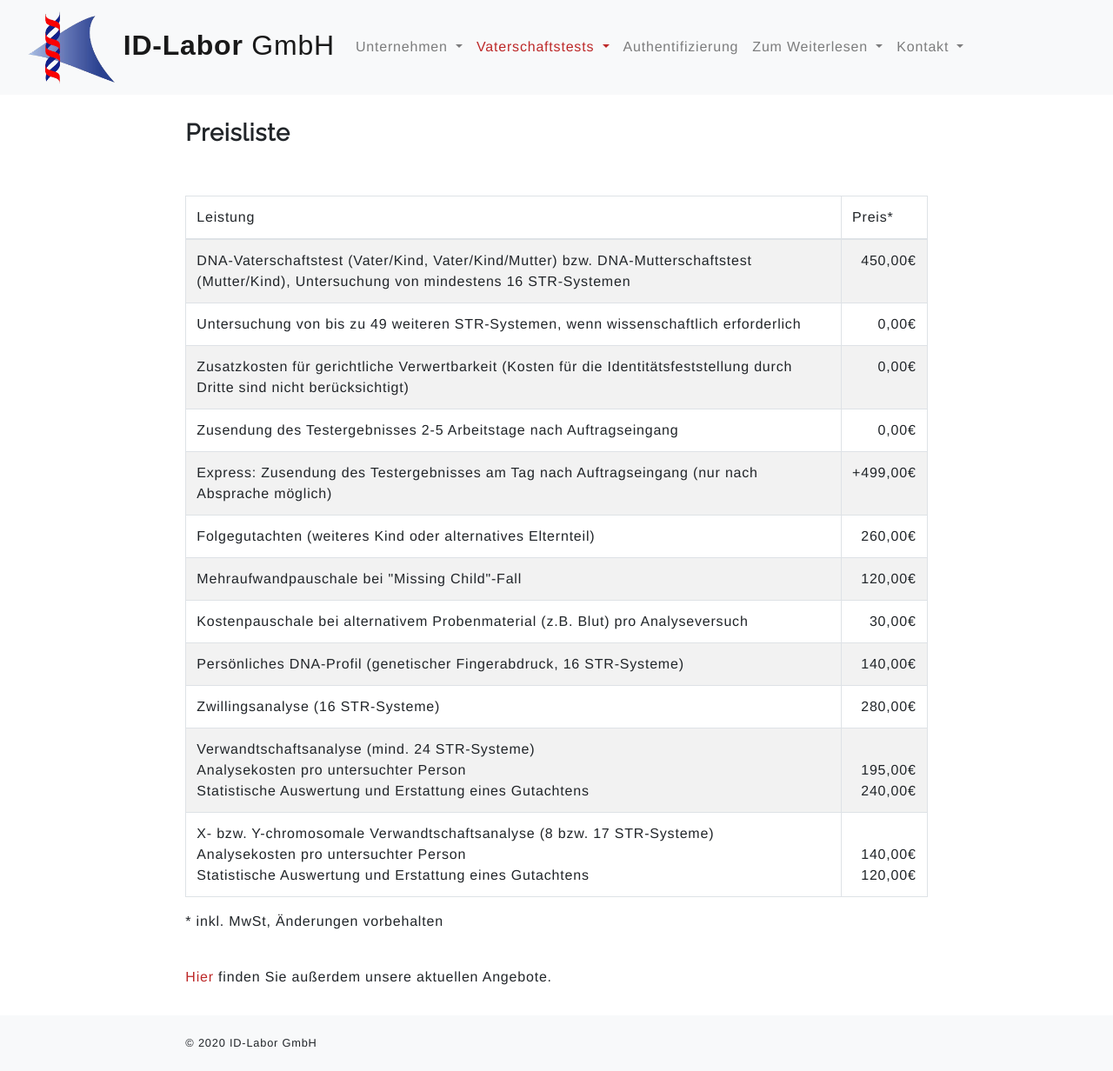
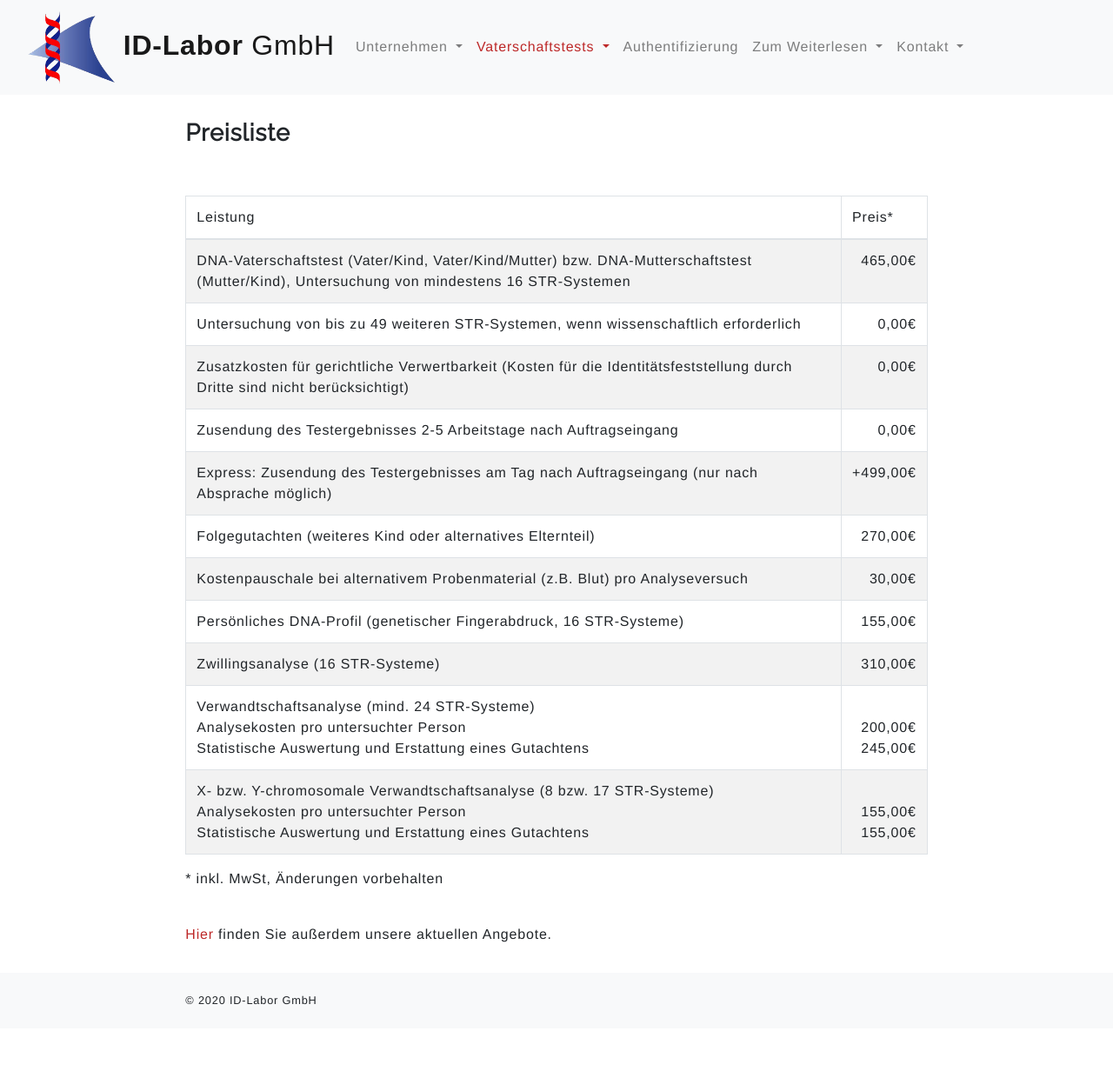
Before and after one commit to id-labor/id-labor.github.io, a Jekyll site: the page built from vaterschaftstest/preise.markdown, in a window 1280 px wide. Shown: the whole page at 87% size. Built offline with Jekyll 4.4.1, drawn with Linux system fonts in a browser that asks for light colours; after the commit the page ends 1183 px from its top, so only the background shows below that.

Commit message:
Update preise.yaml
Changed prices

```diff
--- a/_data/preise.yaml
+++ b/_data/preise.yaml
@@ -1,5 +1,5 @@
 - name: DNA-Vaterschaftstest (Vater/Kind, Vater/Kind/Mutter) bzw. DNA-Mutterschaftstest (Mutter/Kind), Untersuchung von mindestens 16 STR-Systemen
-  preis: 450,00€
+  preis: 465,00€
 - name: Untersuchung von bis zu 49 weiteren STR-Systemen, wenn wissenschaftlich erforderlich
   preis: 0,00€
 - name: Zusatzkosten für gerichtliche Verwertbarkeit (Kosten für die Identitätsfeststellung durch Dritte sind nicht berücksichtigt)
@@ -9,16 +9,14 @@
 - name: Express&#58; Zusendung des Testergebnisses am Tag nach Auftragseingang (nur nach Absprache möglich)
   preis: +499,00€
 - name: Folgegutachten (weiteres Kind oder alternatives Elternteil)
-  preis: 260,00€
-- name: Mehraufwandpauschale bei "Missing Child"-Fall
-  preis: 120,00€
+  preis: 270,00€
 - name: Kostenpauschale bei alternativem Probenmaterial (z.B. Blut) pro Analyseversuch
   preis: 30,00€
 - name: Persönliches DNA-Profil (genetischer Fingerabdruck, 16 STR-Systeme)
-  preis: 140,00€
+  preis: 155,00€
 - name: Zwillingsanalyse (16 STR-Systeme)
-  preis: 280,00€
+  preis: 310,00€
 - name: Verwandtschaftsanalyse (mind. 24 STR-Systeme)<br>Analysekosten pro untersuchter Person<br>Statistische Auswertung und Erstattung eines Gutachtens
-  preis: <br>195,00€<br>240,00€
+  preis: <br>200,00€<br>245,00€
 - name: X- bzw. Y-chromosomale Verwandtschaftsanalyse (8 bzw. 17 STR-Systeme)<br>Analysekosten pro untersuchter Person<br>Statistische Auswertung und Erstattung eines Gutachtens
-  preis: <br>140,00€<br>120,00€
+  preis: <br>155,00€<br>155,00€
```
